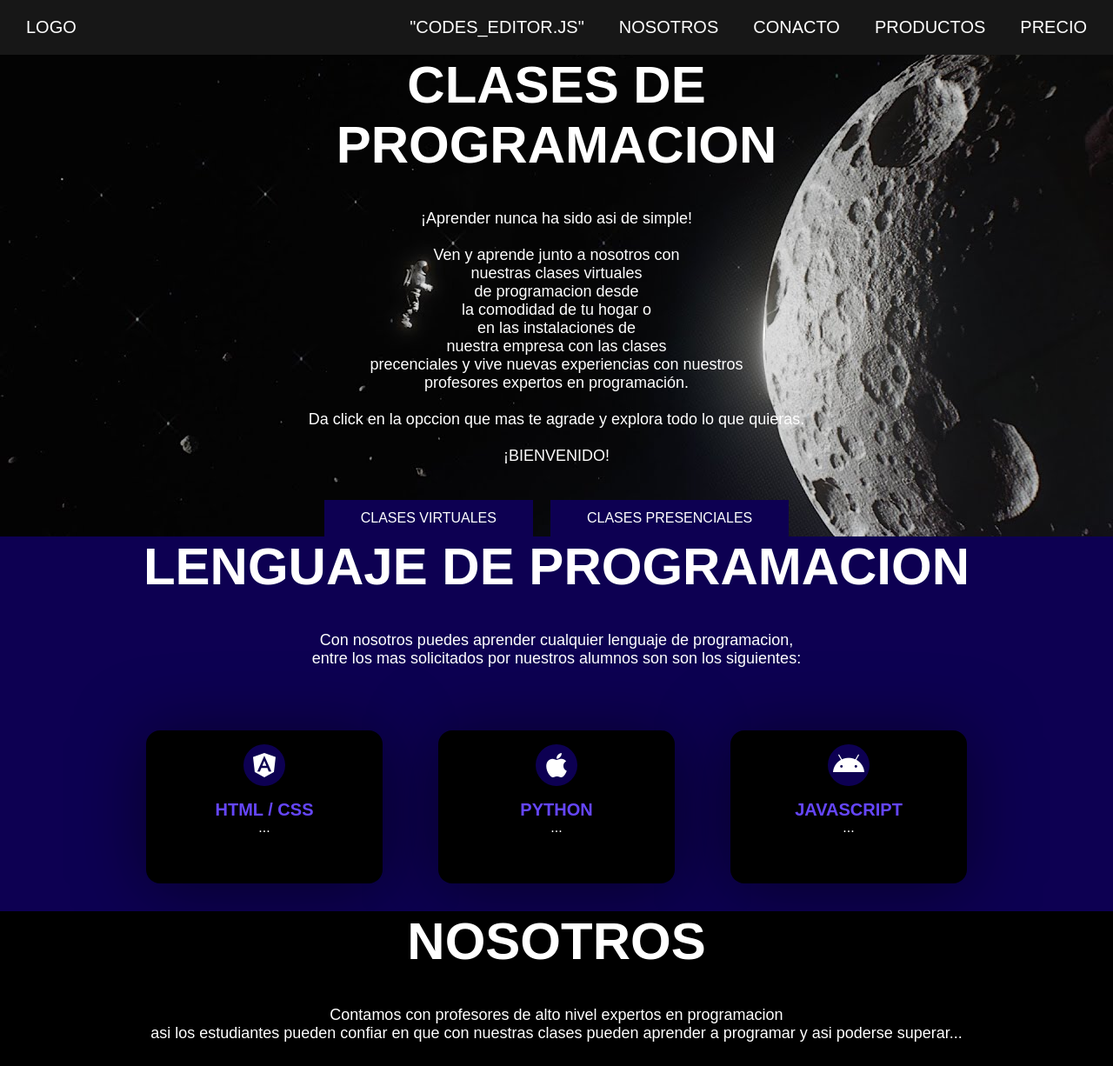
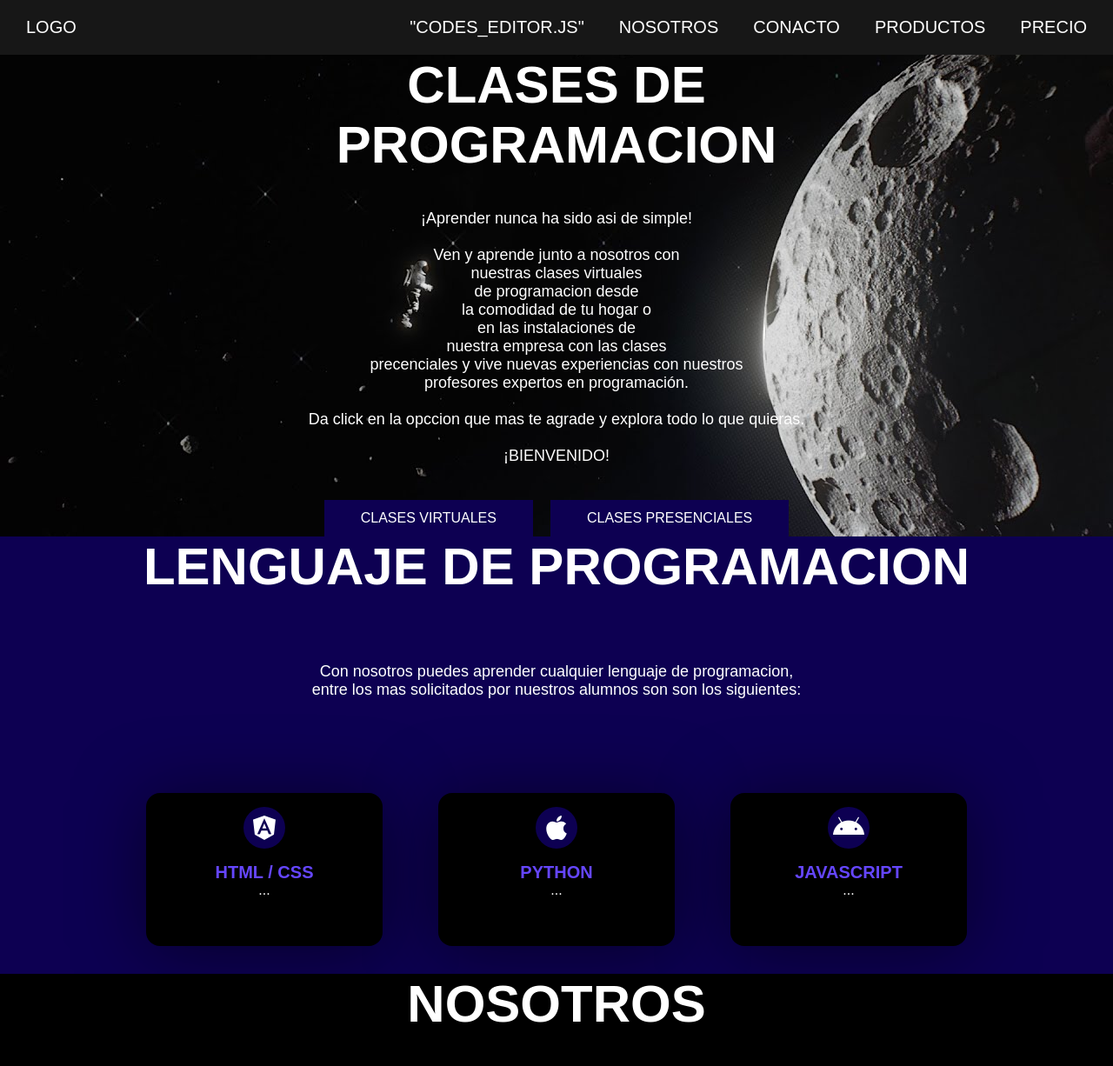
Before and after one commit to Tostiloco3570/Clases-virtuales, a plain HTML site: page index.html in a window 1280 px wide. Shown: the top 1226 px of the page at 87% size. Drawn offline with Linux system fonts and the light colour scheme.

Commit message:
modified:   index.html

```diff
--- a/index.html
+++ b/index.html
@@ -48,10 +48,10 @@
 
     <section class="content sau">
 
-        <h2 class="title">LENGUAJE DE PROGRAMACION</h2>
+        <h2 class="title">LENGUAJE DE PROGRAMACION</h2><br><br>
         <p>Con nosotros puedes aprender cualquier lenguaje de programacion,<br> entre los mas solicitados por
             nuestros alumnos son son los siguientes:</p>
-
+        <br><br>
         <div class="box-container">
 
             <div class="box">
```
